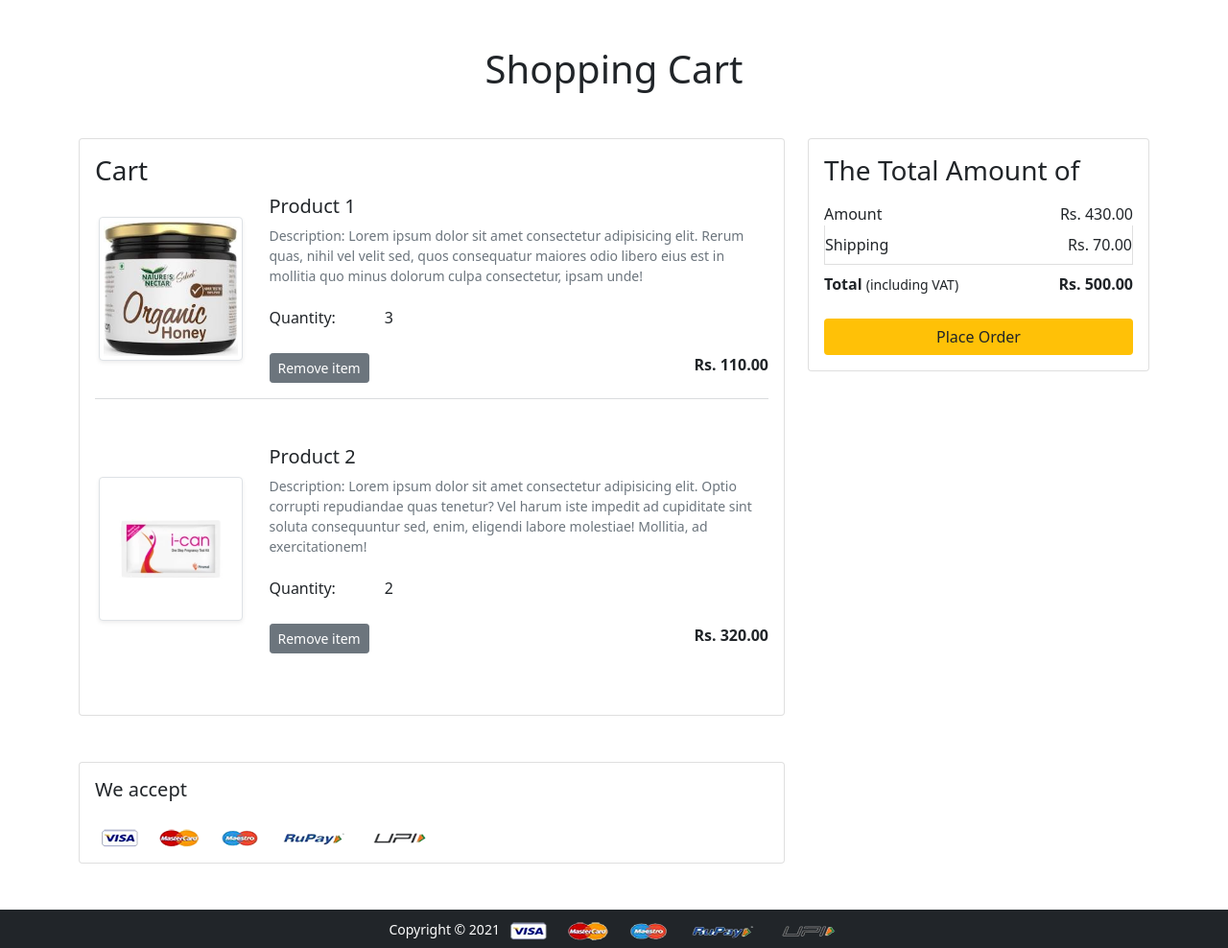
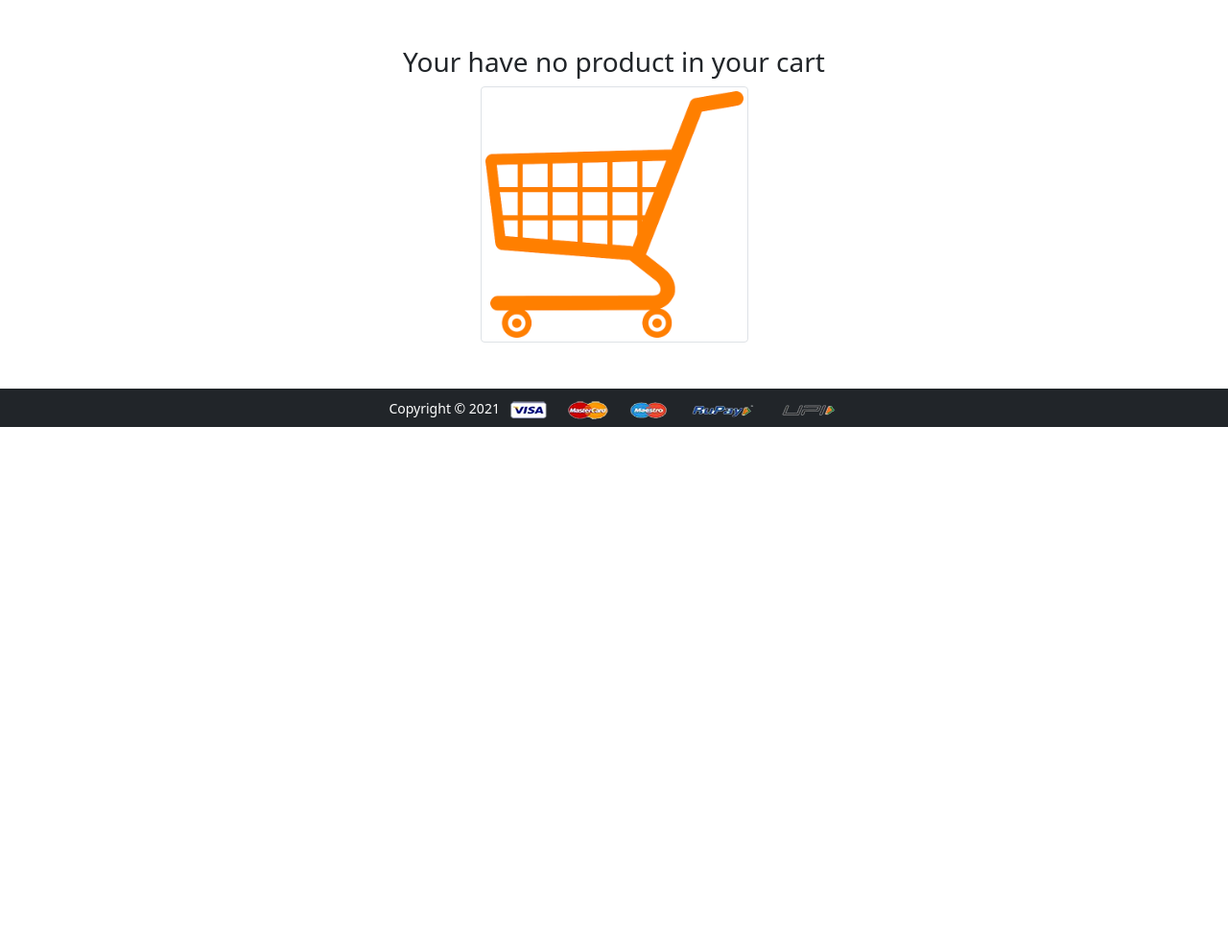
Before and after one commit to Ashishhshingade/Online-pharmacy-web-app, a Django app: page /cart/ in a window 1280 px wide. Shown: the part 56-1044 px from the top of the page at 96% size. After the commit the page ends 501 px from the top, so only its background shows below. Run offline with Django 3.2, Linux system fonts and the light colour scheme; a user stored in the database is signed in; data comes from the database, SQL or seed files in the repository; both versions use the stored data as it was after the commit; some libraries are stand-ins or nearby versions; some web fonts are replaced.

Commit message:
4.56 cart done

```diff
--- a/pharmanic/pharmanic_app/templates/app/address.html
+++ b/pharmanic/pharmanic_app/templates/app/address.html
@@ -17,7 +17,7 @@
                     <div class="col-sm-6">
                          <div class="card">
                               <div class="card-body">
-                                   <h3>Address 1</h3>
+                                   <h3>Address {{forloop.counter}}</h3>
                                    <p>Name: {{ad.name}}</p>
                                    <p>Locality:{{ad.locality}}</p>
                                    <p>City:{{ad.city}}</p>
--- a/pharmanic/pharmanic_app/templates/app/addtocart.html
+++ b/pharmanic/pharmanic_app/templates/app/addtocart.html
@@ -9,51 +9,32 @@
       <div class="card">
         <div class="card-body">
           <h3>Cart</h3>
+          {% for cart in carts %}
+          <hr>
           <div class="row">
-            <div class="col-sm-3 text-center align-self-center"><img src="{% static 'app/images/product/honey.jpg'%}"
-                alt="" srcset="" class="img-fluid img-thumbnail shadow-sm" height="150" width="150"> </div>
+            <div class="col-sm-3 text-center align-self-center"><img src="{{cart.product.product_image.url}}" alt=""
+                srcset="" class="img-fluid img-thumbnail shadow-sm" height="150" width="150"> </div>
             <div class="col-sm-9">
               <div>
-                <h5>Product 1</h5>
-                <p class="mb-2 text-muted small">Description: Lorem ipsum dolor sit amet consectetur adipisicing elit.
-                  Rerum quas, nihil vel velit sed, quos consequatur maiores odio libero eius est in mollitia quo minus
-                  dolorum culpa consectetur, ipsam unde!</p>
+                <h5>{{cart.product.title}}</h5>
+                <p class="mb-2 text-muted small">{{cart.product.description}}</p>
                 <div class="my-3">
                   <label for="quantity">Quantity:</label>
                   <a class="minus-cart btn"><i class="fas fa-minus-square fa-lg"></i></a>
-                  <span id="quantity">3</span>
+                  <span id="quantity">{{cart.quantity}}</span>
                   <a class="plus-cart btn"><i class="fas fa-plus-square fa-lg"></i></a>
                 </div>
                 <div class="d-flex justify-content-between">
                   <a href="#" class="btn btn-sm btn-secondary mr-3">Remove item </a>
-                  <p class="mb-0"><span><strong>Rs. 110.00</strong></span></p>
+                  <p class="mb-0"><span><strong>{{cart.product.discounted_price}}</strong></span></p>
                 </div>
               </div>
             </div>
           </div>
-          <hr class="text-muted">
-          <div class="row my-5">
-            <div class="col-sm-3 text-center align-self-center"> <img src="{% static 'app/images/product/prega.jpg'%}"
-                alt="" srcset="" class="img-fluid img-thumbnail shadow-sm" height="150" width="150"></div>
-            <div class="col-sm-9">
-              <div>
-                <h5>Product 2</h5>
-                <p class="mb-2 text-muted small">Description: Lorem ipsum dolor sit amet consectetur adipisicing elit.
-                  Optio corrupti repudiandae quas tenetur? Vel harum iste impedit ad cupiditate sint soluta consequuntur
-                  sed, enim, eligendi labore molestiae! Mollitia, ad exercitationem!</p>
-                <div class="my-3">
-                  <label for="quantity">Quantity:</label>
-                  <a class="minus-cart btn"><i class="fas fa-minus-square fa-lg"></i></a>
-                  <span id="quantity">2</span>
-                  <a class="plus-cart btn"><i class="fas fa-plus-square fa-lg"></i></a>
-                </div>
-                <div class="d-flex justify-content-between">
-                  <a href="#" class="btn btn-sm btn-secondary mr-3">Remove item </a>
-                  <p class="mb-0"><span><strong>Rs. 320.00</strong></span></p>
-                </div>
-              </div>
-            </div>
-          </div>
+          {% endfor %}
+
+
+
         </div>
       </div>
     </div>
@@ -64,14 +45,14 @@
           <h3>The Total Amount of</h3>
           <ul class="list-group">
             <li class="list-group-item d-flex justify-content-between align-items-center border-0 px-0 pb-0">
-              Amount<span>Rs. 430.00</span></li>
+              Amount<span>Rs. {{amount}}</span></li>
             <li class="list-group-item d-flex justify-content-between align-items-center px-0">Shipping<span>Rs.
                 70.00</span></li>
             <li class="list-group-item d-flex justify-content-between align-items-center border-0 px-0 mb-3">
               <div>
                 <strong>Total</strong> <small>(including VAT)</small>
               </div>
-              <span><strong>Rs. 500.00</strong></span>
+              <span><strong>Rs. {{totalamount}}</strong></span>
             </li>
           </ul>
           <div class="d-grid"><a href="{% url 'checkout' %}" class="btn buttonColor">Place Order</a></div>
--- a/pharmanic/pharmanic_app/templates/app/base.html
+++ b/pharmanic/pharmanic_app/templates/app/base.html
@@ -88,7 +88,7 @@
               </ul>
             </li>
             <li class="nav-item mx-2">
-              <a href="{% url 'add-to-cart' %}" class="nav-link text-white"><span class="badge bg-danger">4</span> Cart
+              <a href="{% url 'showcart' %}" class="nav-link text-white"><span class="badge bg-danger">4</span> Cart
               </a>
             </li>
             {% else %}
--- /dev/null
+++ b/pharmanic/pharmanic_app/templates/app/emptycart.html
@@ -0,0 +1,12 @@
+{% extends 'app/base.html' %}
+{% load static %}
+{% block title %}Empty Cart{% endblock title %}
+{% block main-content %}
+<div class="container my-5">
+     <div class="row">
+          <h3 class="text-center">Your have no product in your cart</h3>
+          <div class="text-center"><img src="{% static 'app/images/emptycart.png' %}" alt=""
+                    class="img-fluid img-thumbnail w-25"></div>
+     </div>
+</div>
+{% endblock main-content %}
--- a/pharmanic/pharmanic_app/urls.py
+++ b/pharmanic/pharmanic_app/urls.py
@@ -10,7 +10,8 @@ urlpatterns = [
     path('product-detail/<int:pk>',
          views.ProductDetailView.as_view(), name='product-detail'),
 
-    path('cart/', views.add_to_cart, name='add-to-cart'),
+    path('add-to-cart/', views.add_to_cart, name='add-to-cart'),
+    path('cart/', views.show_cart, name='showcart'),
     path('buy/', views.buy_now, name='buy-now'),
     path('profile/', views.ProfileView.as_view(), name='profile'),
     path('address/', views.address, name='address'),
--- a/pharmanic/pharmanic_app/views.py
+++ b/pharmanic/pharmanic_app/views.py
@@ -1,4 +1,4 @@
-from django.shortcuts import render
+from django.shortcuts import redirect, render
 from django.views import View
 from .models import Customer, Product, Cart, OrderPlaced
 from .forms import CustomerProfileForm, CustomerRegistrationForm
@@ -32,7 +32,31 @@ class ProductDetailView(View):
 
 
 def add_to_cart(request):
-    return render(request, 'app/addtocart.html')
+    user = request.user
+    product_id = request.GET.get('prod_id')
+    product = Product.objects.get(id=product_id)
+    Cart(user=user, product=product).save()
+    return redirect('/cart')
+
+
+def show_cart(request):
+    if request.user.is_authenticated:
+        user = request.user
+        cart = Cart.objects.filter(user=user)
+        # print(cart)
+        amount = 0.0
+        shipping_amount = 70.0
+        total_amount = 0.0
+        cart_product = [p for p in Cart.objects.all() if p.user == user]
+        # print(cart_product)
+        if cart_product:
+            for p in cart_product:
+                tempamount = (p.quantity * p.product.discounted_price)
+                amount += tempamount
+                totalamount = amount+shipping_amount
+            return render(request, 'app/addtocart.html', {'totalamount': totalamount, 'amount': amount, 'carts': cart})
+        else:
+            return render(request, 'app/emptycart.html')
 
 
 def buy_now(request):
```
Also changed, not shown: pharmanic/pharmanic_app/templates/app/productdetail.html (+11 -4 lines), pharmanic/db.sqlite3.
